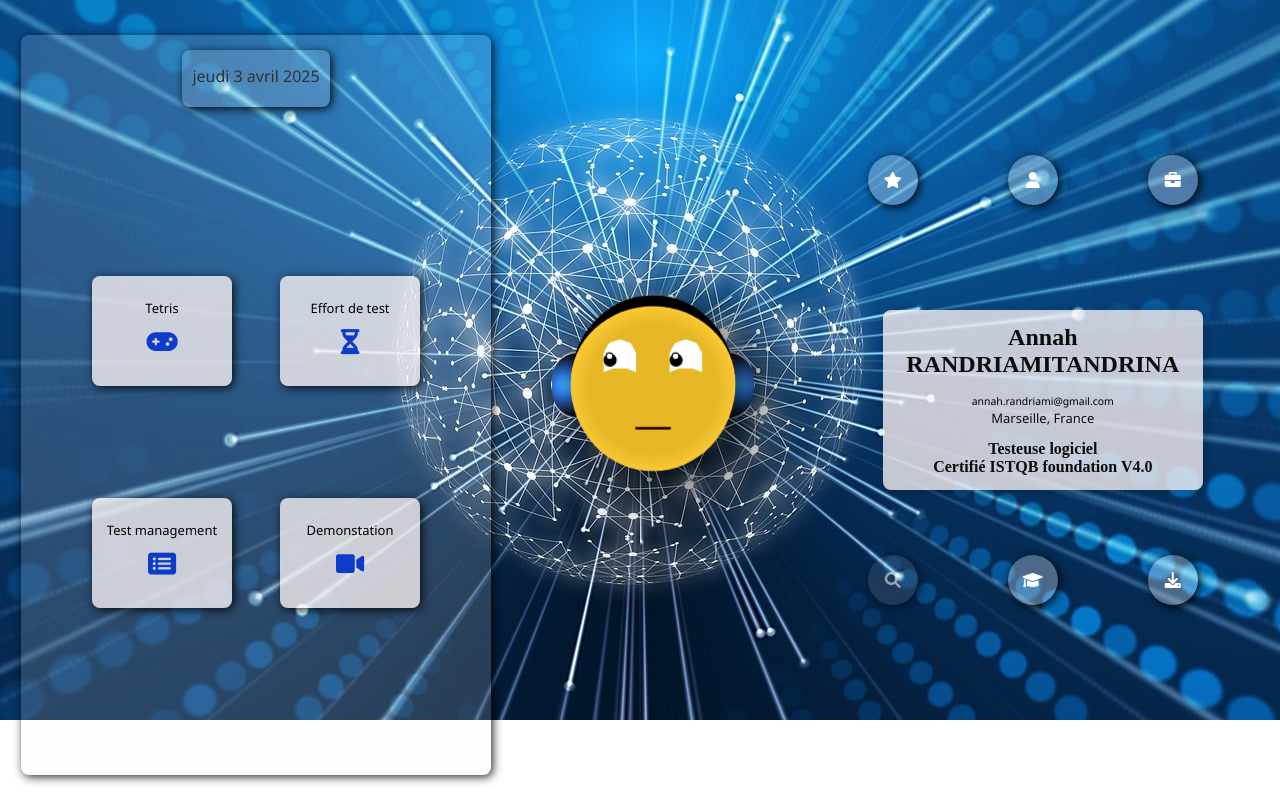
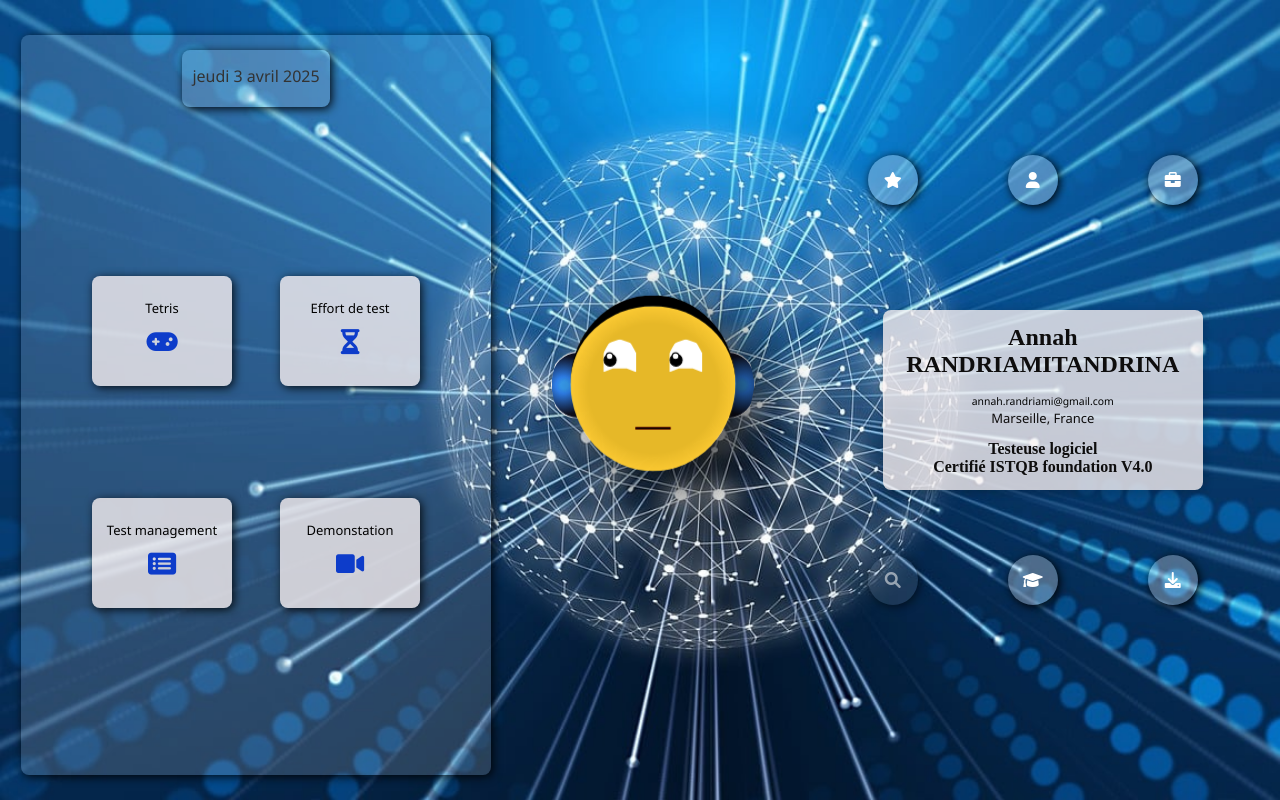
Before and after one commit to AnnahRandriami/Mon_portfolio, a website: page index.html in a window 1280 px wide. Drawn offline with Linux system fonts and the light colour scheme.

Commit message:
bacgroundImage

```diff
--- a/css/main.css
+++ b/css/main.css
@@ -7,12 +7,10 @@ body {
 .animation {
     height: 100vh;
     background-image: url('https://annahrandriami.github.io/Mon_portfolio/image/digitization-5231610_1280.jpg');
-    background-size: auto;
-    background-repeat: no-repeat;
+    background-size: cover;
     display: flex;
     align-items: center;
     justify-content: center;
-    background-attachment: fixed;
     gap: 20px;
     visibility: visible;
     opacity: 0;
```
